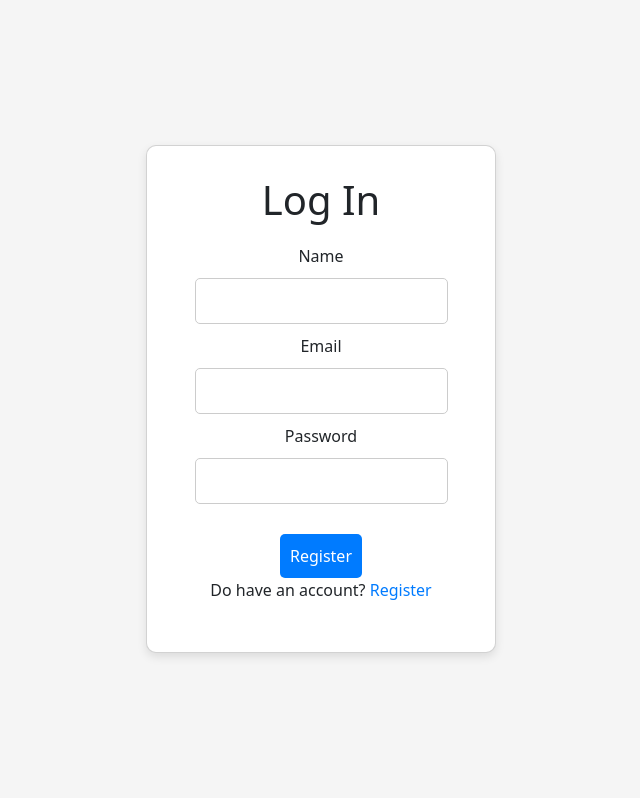
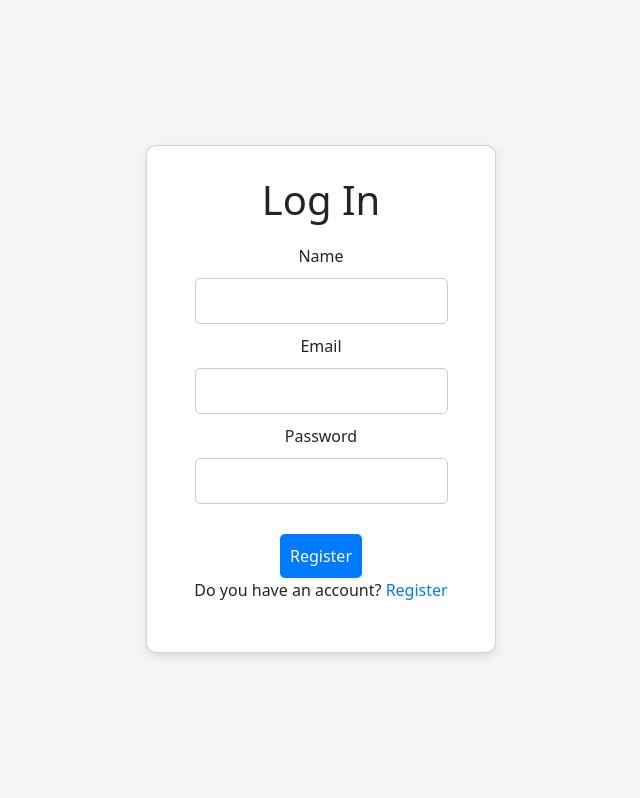
Before and after one commit to Arman511/CS3528, a Flask app: page /user/register in a window 1280 px wide. Shown: the part 57-855 px from the top of the page, without its empty margins (319-959 px from the left). Run offline with Flask 3, Linux system fonts and the light colour scheme.

Commit message:
Fix spelling

```diff
--- a/templates/register.html
+++ b/templates/register.html
@@ -18,7 +18,7 @@
             <input type="submit" value="Register" class="btn" />
         </form>
 
-        <p class="center">Do have an account? <a href="/">Register</a></p>
+        <p class="center">Do you have an account? <a href="/">Register</a></p>
         <script src="/static/register/script.js"></script>
     </div>
 </div>
```
